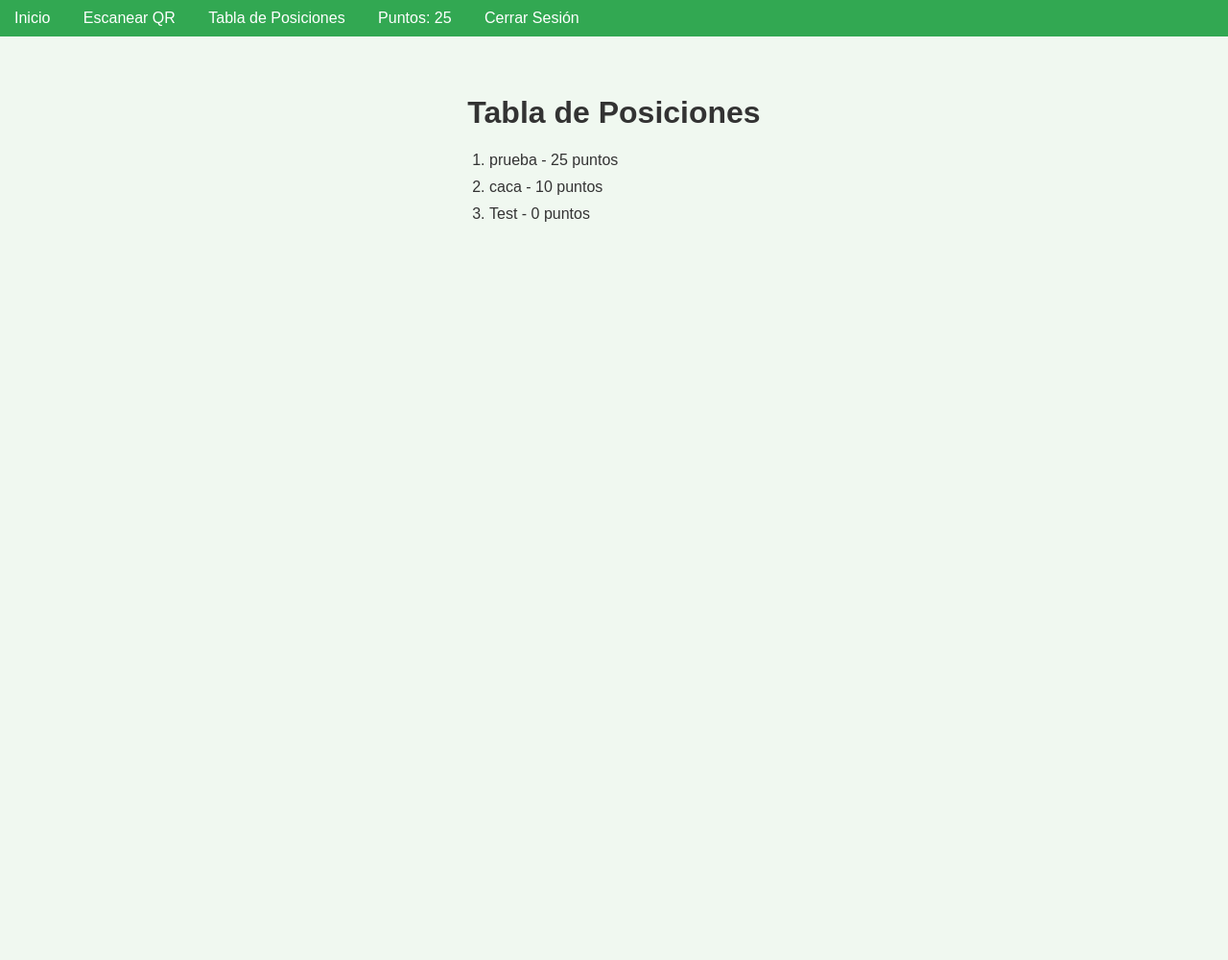
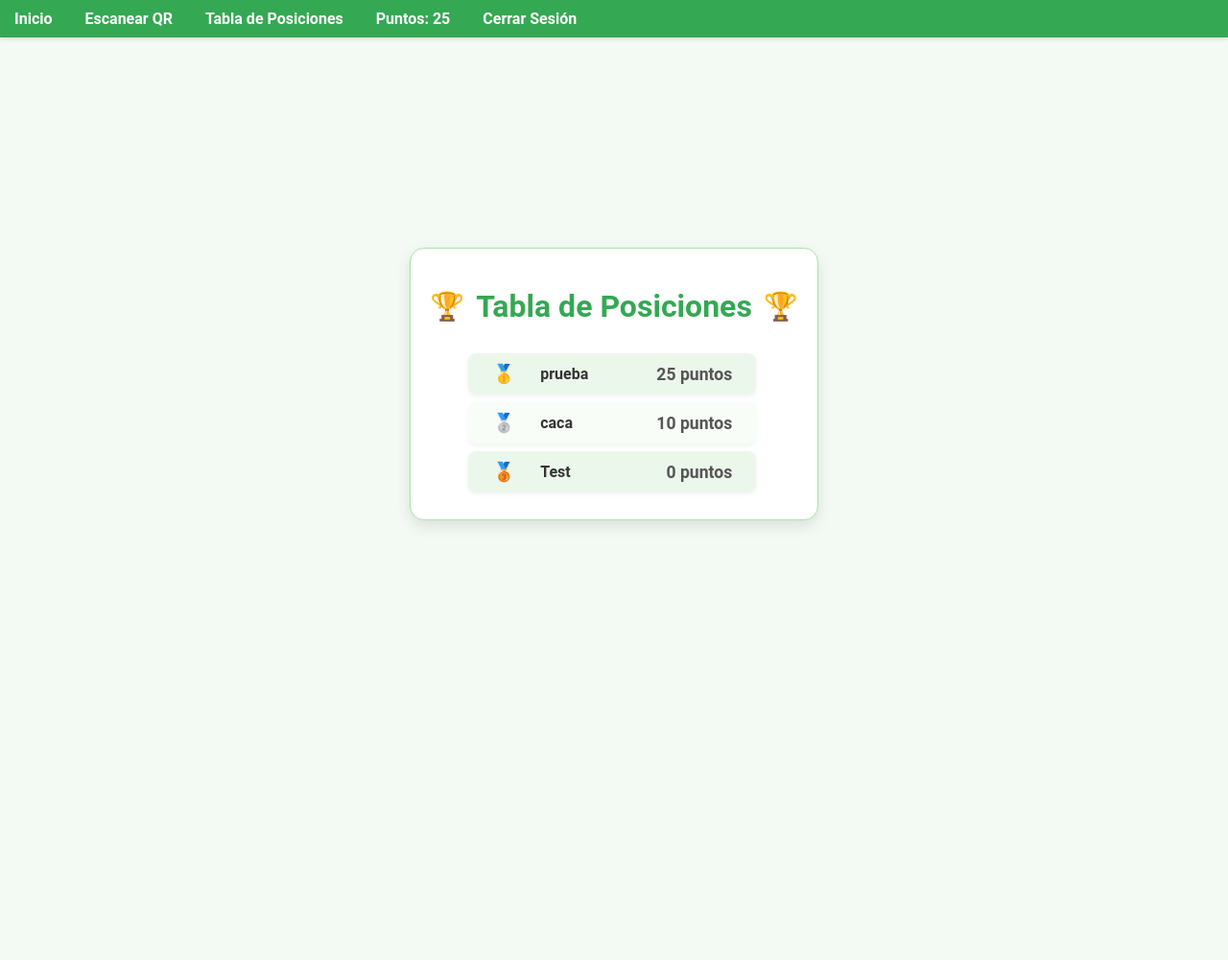
Before and after one commit to MDiazUSM/iGreen_myproject, a Django app: page /leaderboard/ in a window 1280 px wide. Shown: the whole page at 96% size. Run offline with Django 5.2, Linux system fonts and the light colour scheme; a user stored in the database is signed in; data comes from the database, SQL or seed files in the repository; both versions use the stored data as it was after the commit.

Commit message:
Se ajusto el HTML y CSS
Añadí algunas mejoras para el diseño de la pagina

```diff
--- a/myproject/myapp/static/styles.css
+++ b/myproject/myapp/static/styles.css
@@ -1,3 +1,4 @@
+/* General */
 body {
     display: flex;
     flex-direction: column;
@@ -5,12 +6,13 @@ body {
     justify-content: flex-start;
     min-height: 100vh;
     margin: 0;
-    font-family: Arial, sans-serif;
-    background-color: #f0f8f0;
+    font-family: 'Roboto', sans-serif; /* Fuente moderna */
+    background-color: #f3f9f3; /* Suave tono verde claro */
     color: #333;
-    padding-bottom: 200px;  /* Añade esto para dar espacio a la animación */
+    padding-bottom: 200px;
 }
 
+/* Contenedor general */
 .container {
     text-align: center;
     padding: 20px;
@@ -18,13 +20,24 @@ body {
     width: 100%;
     position: relative;
     z-index: 1;
+    padding-top: 30px;
+    display: flex;
+    flex-direction: column;
+    align-items: center;
+    justify-content: center;
+    min-height: calc(100vh - 60px);
 }
 
+/* Navbar */
 nav {
-    background-color: #32a852;
+    background-color: #34a853; /* Verde armonioso */
     width: 100%;
     padding: 10px 0;
-    margin-bottom: 20px;
+    position: fixed;
+    top: 0;
+    left: 0;
+    z-index: 1000;
+    box-shadow: 0 2px 4px rgba(0, 0, 0, 0.1); /* Sombra ligera */
 }
 
 nav a, nav span {
@@ -32,10 +45,13 @@ nav a, nav span {
     text-decoration: none;
     padding: 10px;
     margin: 0 5px;
+    font-weight: bold;
+    transition: background-color 0.3s ease;
 }
 
 nav a:hover {
-    background-color: #2c9447;
+    background-color: #2d934b; /* Efecto hover */
+    border-radius: 5px;
 }
 
 .plant-icon {
@@ -56,24 +72,34 @@ nav a:hover {
     margin-top: 20px;
 }
 
+/* Títulos */
+h1 {
+    color: #2d934b;
+    font-size: 2.5rem;
+    margin-bottom: 20px;
+}
+
+/* Botón */
 .start-button {
     font-size: 1.5rem;
     padding: 10px 20px;
-    border: 2px solid #32a852;
+    border: 2px solid #34a853;
     border-radius: 30px;
-    background-color: #32a852;
+    background-color: #34a853;
     color: white;
     font-weight: bold;
     text-decoration: none;
     display: inline-block;
     transition: all 0.3s ease;
+    cursor: pointer;
 }
 
 .start-button:hover {
     background-color: white;
-    color: #32a852;
+    color: #34a853;
 }
 
+/* Mensajes */
 .messages {
     margin: 20px 0;
     text-align: center;
@@ -84,6 +110,7 @@ nav a:hover {
     border-radius: 5px;
     font-weight: bold;
     margin-bottom: 10px;
+    transition: transform 0.3s ease;
 }
 
 .message.success {
@@ -98,6 +125,7 @@ nav a:hover {
     border: 1px solid #f5c6cb;
 }
 
+/* Formulario */
 form {
     display: flex;
     flex-direction: column;
@@ -115,6 +143,12 @@ form input {
     margin-top: 5px;
     border: 1px solid #ccc;
     border-radius: 4px;
+    transition: border-color 0.3s ease;
+}
+
+form input:focus {
+    border-color: #34a853; /* Resalta el borde al enfocar */
+    outline: none;
 }
 
 #reader {
@@ -137,3 +171,104 @@ ol {
 ol li {
     margin-bottom: 10px;
 }
+
+/* Leaderboard Container */
+.leaderboard-container {
+    max-width: 600px;
+    margin: 50px auto;
+    padding: 20px;
+    background-color: white;
+    border: 1px solid #a8e4a8;
+    border-radius: 15px;
+    box-shadow: 0 6px 15px rgba(0, 0, 0, 0.1);
+    text-align: center;
+}
+
+/* Título */
+.leaderboard-title {
+    font-size: 2rem;
+    color: #34a853;
+    font-weight: bold;
+    margin-bottom: 30px;
+    display: flex;
+    align-items: center;
+    justify-content: center;
+    gap: 12px;
+}
+
+.leaderboard-title::before,
+.leaderboard-title::after {
+    content: '🏆';
+    font-size: 1.8rem;
+    line-height: 1;
+}
+
+/* Lista */
+.leaderboard-list {
+    list-style: none;
+    padding: 10;
+    margin: 0;
+}
+
+.leaderboard-item {
+    display: grid;
+    grid-template-columns: 40px 1fr auto;
+    align-items: center;
+    padding: 10px 25px;
+    margin: 8px 0;
+    background-color: #f8fdf8;
+    border-radius: 8px;
+    box-shadow: 0 2px 5px rgba(0, 0, 0, 0.05);
+    transition: transform 0.3s ease, background-color 0.3s ease;
+}
+
+.leaderboard-item:nth-child(odd) {
+    background-color: #eaf7ea;
+}
+
+.leaderboard-item:hover {
+    transform: translateY(-3px);
+    background-color: #dff5df;
+}
+
+/* Iconos de posición */
+.leaderboard-item::before {
+    content: '🥇';
+    font-size: 1.2rem;
+    color: #ffcc00;
+    grid-column: 1;
+}
+
+.leaderboard-item:nth-child(2)::before {
+    content: '🥈';
+    color: #c0c0c0;
+}
+
+.leaderboard-item:nth-child(3)::before {
+    content: '🥉';
+    color: #cd7f32;
+}
+
+.username {
+    font-weight: bold;
+    color: #333;
+    font-size: 1rem;
+    text-align: left;
+    padding-left: 10px;
+    grid-column: 2;
+}
+
+.score {
+    font-size: 1.1rem;
+    color: #555;
+    font-weight: 600;
+    grid-column: 3;
+    white-space: nowrap;
+}
+
+/* Transiciones */
+.username:hover,
+.score:hover {
+    color: #34a853;
+    transition: color 0.2s ease-in-out;
+}
--- a/myproject/myapp/templates/leaderboard.html
+++ b/myproject/myapp/templates/leaderboard.html
@@ -3,10 +3,22 @@
 {% block title %}Tabla de Posiciones{% endblock %}
 
 {% block content %}
-<h1>Tabla de Posiciones</h1>
-<ol>
-    {% for user in users %}
-    <li>{{ user.username }} - {{ user.score }} puntos</li>
-    {% endfor %}
-</ol>
+<div class="leaderboard-container">
+    <!-- Título estilizado -->
+    <h1 class="leaderboard-title">
+        Tabla de Posiciones
+    </h1>
+
+    <!-- Lista de posiciones -->
+    <ol class="leaderboard-list">
+        {% for user in users %}
+        <li class="leaderboard-item">
+            <!-- Nombre del usuario -->
+            <span class="username">{{ user.username }}</span>
+            <!-- Puntuación -->
+            <span class="score">{{ user.score }} puntos</span>
+        </li>
+        {% endfor %}
+    </ol>
+</div>
 {% endblock %}
```
Also changed, not shown: myproject/db.sqlite3, 12 other files.
